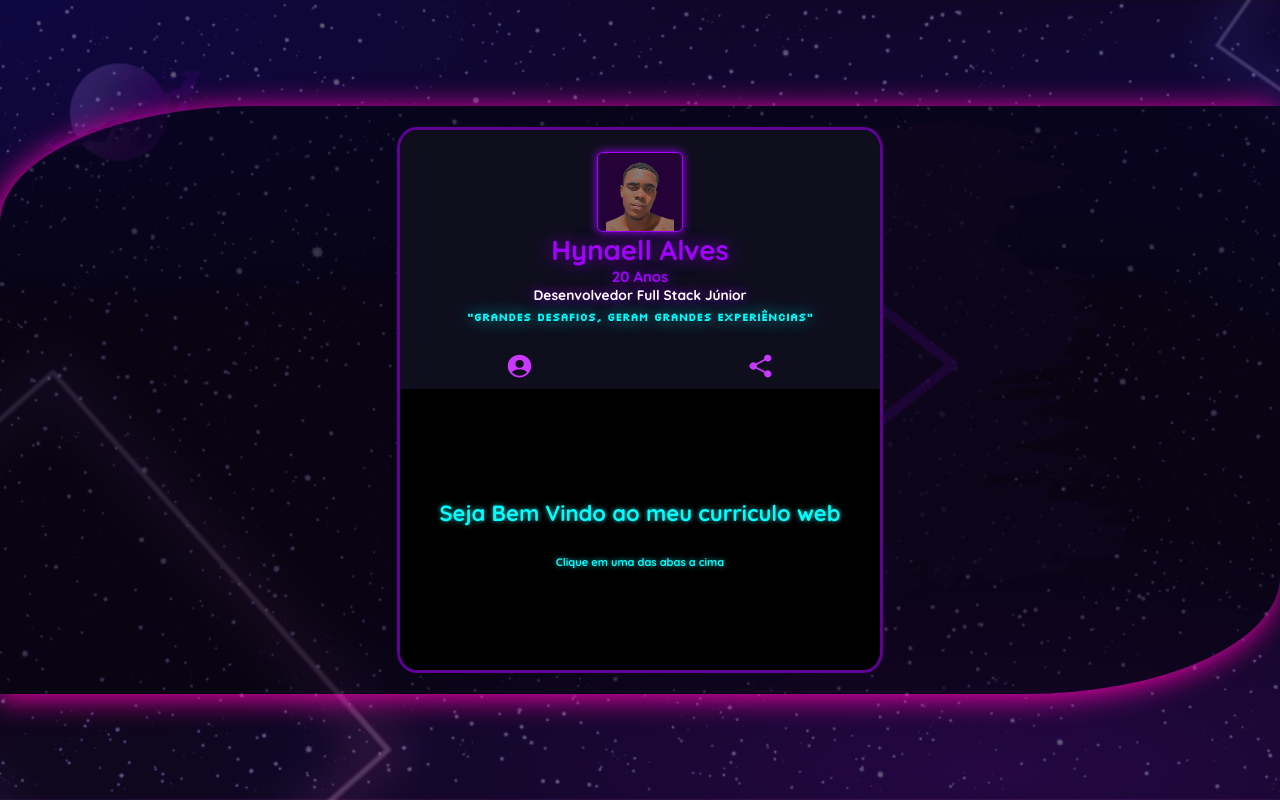
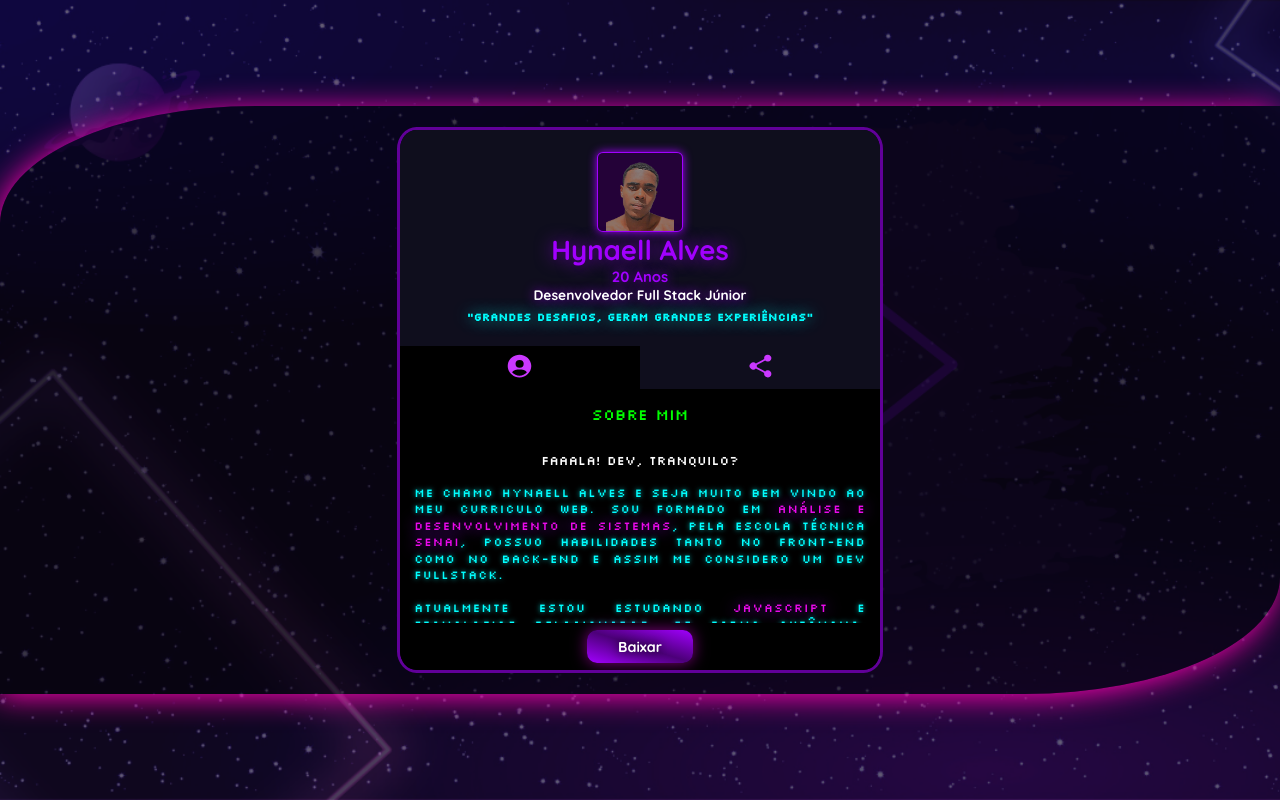
Before and after one commit to HynaellAlves/HynaellAlves.github.io, a plain HTML site: page public/index.html in a window 1280 px wide. Drawn offline with Linux system fonts and the light colour scheme.

Commit message:
Atualizando projeto

```diff
--- a/public/css/index.css
+++ b/public/css/index.css
@@ -15,6 +15,7 @@ html {
 }
 
 body {
+   cursor: default;
    overflow: hidden;
    display: flex;
    justify-content: center;
@@ -211,35 +212,6 @@ main {
    width: 100%;
    height: 100%;
    overflow: hidden;
-}
-
-.started {
-   display: flex;
-   flex-direction: column;
-   text-align: center;
-   align-items: center;
-   font-family: 'Quicksand', sans-serif;
-   padding: 20% 2%;
-
-}
-
-.started p {
-   padding: 3% 0;
-
-}
-
-.welcome {
-   font-size: 2rem;
-   color: #00ffff;
-   text-shadow: 0 0 0.5rem #00bbbb;
-
-}
-
-.sub-title {
-   font-size: 1rem;
-   color: #00ffff;
-   text-shadow: 0 0 0.5rem #00bbbb;
-
 }
 
 .section-1 {
--- a/public/index.html
+++ b/public/index.html
@@ -41,10 +41,6 @@
             </button>
          </div>
          <div class="mini-body">
-            <div class="section started">
-               <p class="welcome">Seja Bem Vindo ao meu curriculo web</p>
-               <p class="sub-title">Clique em uma das abas a cima</p>
-            </div>
             <div class="section section-1">
                <label class="title">Sobre Mim</label>
                <div class="conteudo">
--- a/public/js/nav.js
+++ b/public/js/nav.js
@@ -1,17 +1,18 @@
 const bnt_sobre = document.querySelector('.sobre');
 const bnt_social = document.querySelector('.sociais');
-const start = document.querySelector('.started');
 const sobre = document.querySelector('.section-1');
 const sociais = document.querySelector('.section-2');
+const nav = document.querySelector('.nav');
 
 const width = window.innerWidth;
 console.log(width);
 
 var active;
 
+bnt_sobre.classList.add('active');
+sobre.style.display = 'flex';
+
 bnt_sobre.addEventListener('click', () => {
-
-   start.style.display = 'none';
 
    active = 1;
 
@@ -27,8 +28,6 @@ bnt_sobre.addEventListener('click', () => {
 
 bnt_social.addEventListener('click', () => {
 
-   start.style.display = 'none';
-
    active = 2;
 
    if (active == 2) {
```
